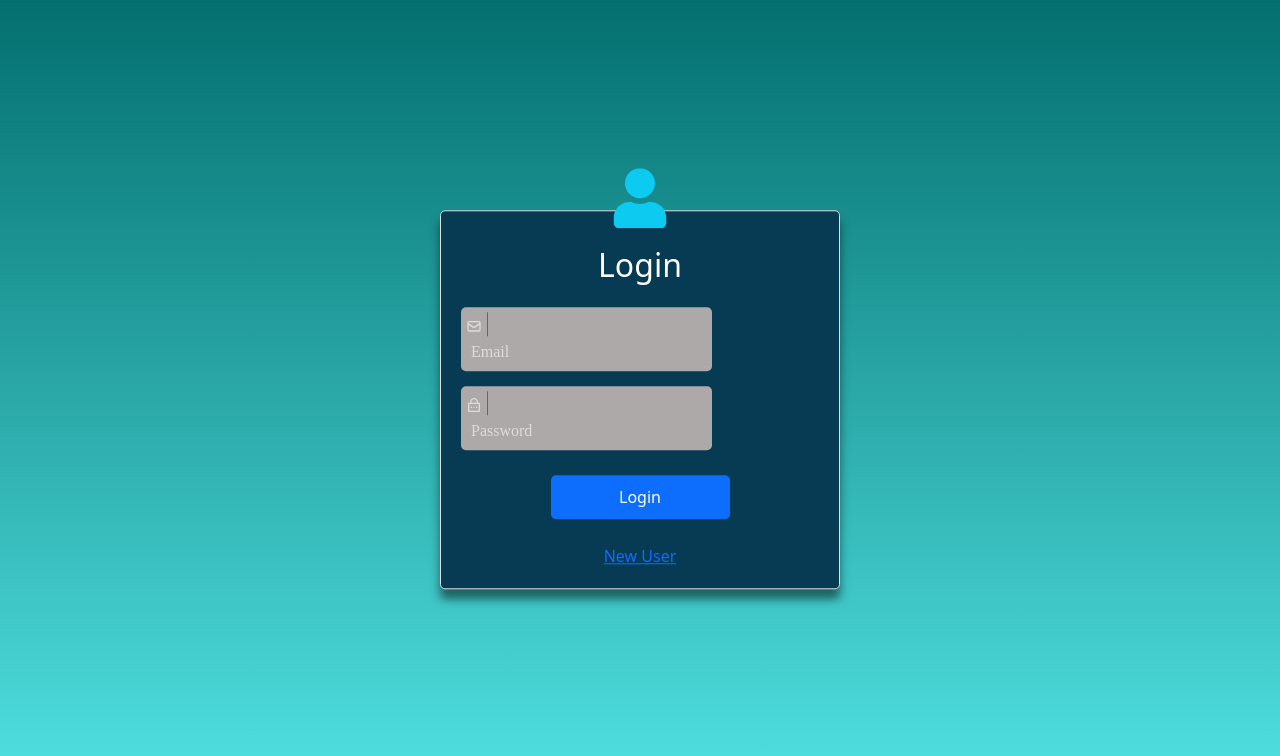
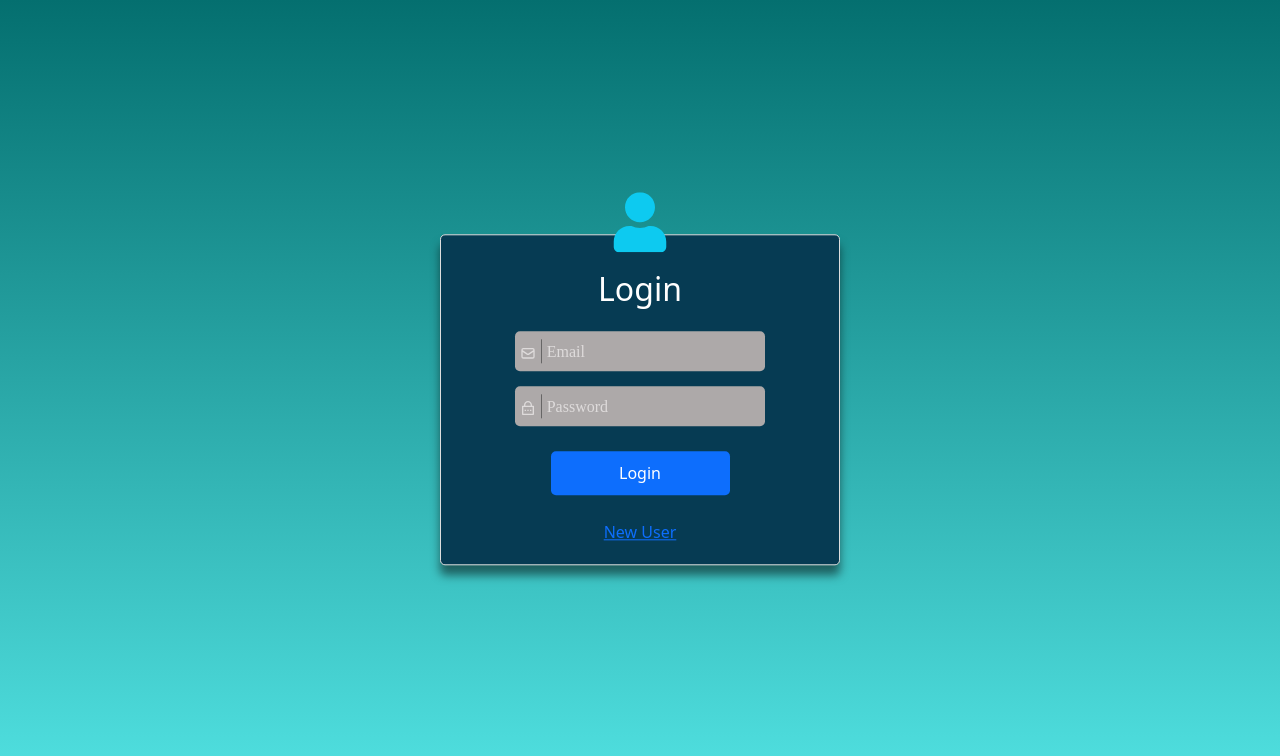
Before and after one commit to SahilDhage555/Login-System, a React (Create React App) app: page /login in a window 1280 px wide. Shown: the top 756 px of the page. Built offline with nearby package versions, Linux system fonts and the light colour scheme.

Commit message:
Changes Done

```diff
--- a/src/Components/style.css
+++ b/src/Components/style.css
@@ -64,6 +64,7 @@ input::placeholder {
     padding: 5px;
     border-radius: 5px;
     width: 70%;
+    margin: auto;
 }
 
 .date {
@@ -100,7 +101,7 @@ input::placeholder {
 }
 
 .login-form input{
-    width: 93%;
+    width: 90%;
 }
 
 .LogIcon {
```
